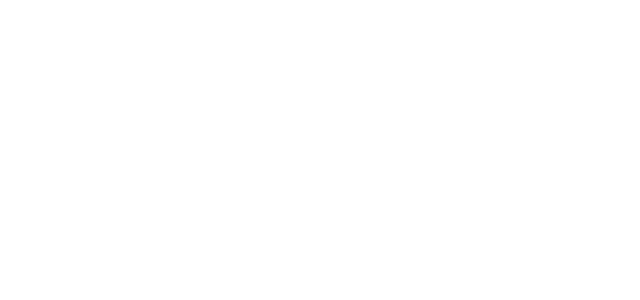
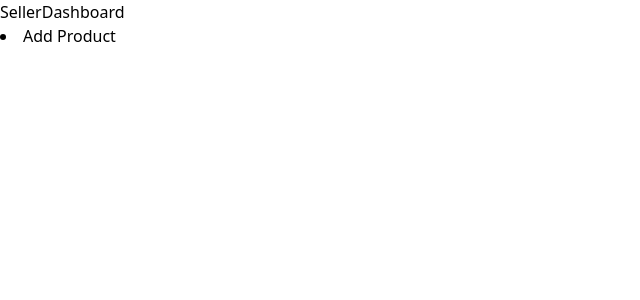
Before and after one commit to prasad-xma/HandWoven, a React (Vite) app in the folder HandWoven.Client/: page /seller/s-dashboard in a window 1280 px wide. Before the commit this address had no page. Shown: the top 300 px of the page, without its empty margins (0-640 px from the left). Built offline with nearby package versions, Linux system fonts and the light colour scheme.

Commit message:
create seller dashboard

```diff
--- a/HandWoven.Client/src/App.jsx
+++ b/HandWoven.Client/src/App.jsx
@@ -10,6 +10,7 @@
 import Home from './pages/Home';
 import ProtectedRoute from './auth/ProtectedRoute';
 import SellerRegister from './pages/SellerRegister';
+import SellerDashboard from './pages/SellerDashboard';
 
 function App() {
 
@@ -28,6 +29,7 @@
 
         } />
         <Route path='/seller/register' element={<SellerRegister />} />
+        <Route path='/seller/s-dashboard' element={<SellerDashboard />} />
     </Routes>
 
   );
--- /dev/null
+++ b/HandWoven.Client/src/pages/SellerDashboard.jsx
@@ -0,0 +1,13 @@
+import React from 'react'
+
+const SellerDashboard = () => {
+  return (
+    <div>
+        <h1>SellerDashboard</h1>
+
+        <li><a href="/seller/add-product">Add Product</a></li>
+    </div>
+  )
+}
+
+export default SellerDashboard;
```
